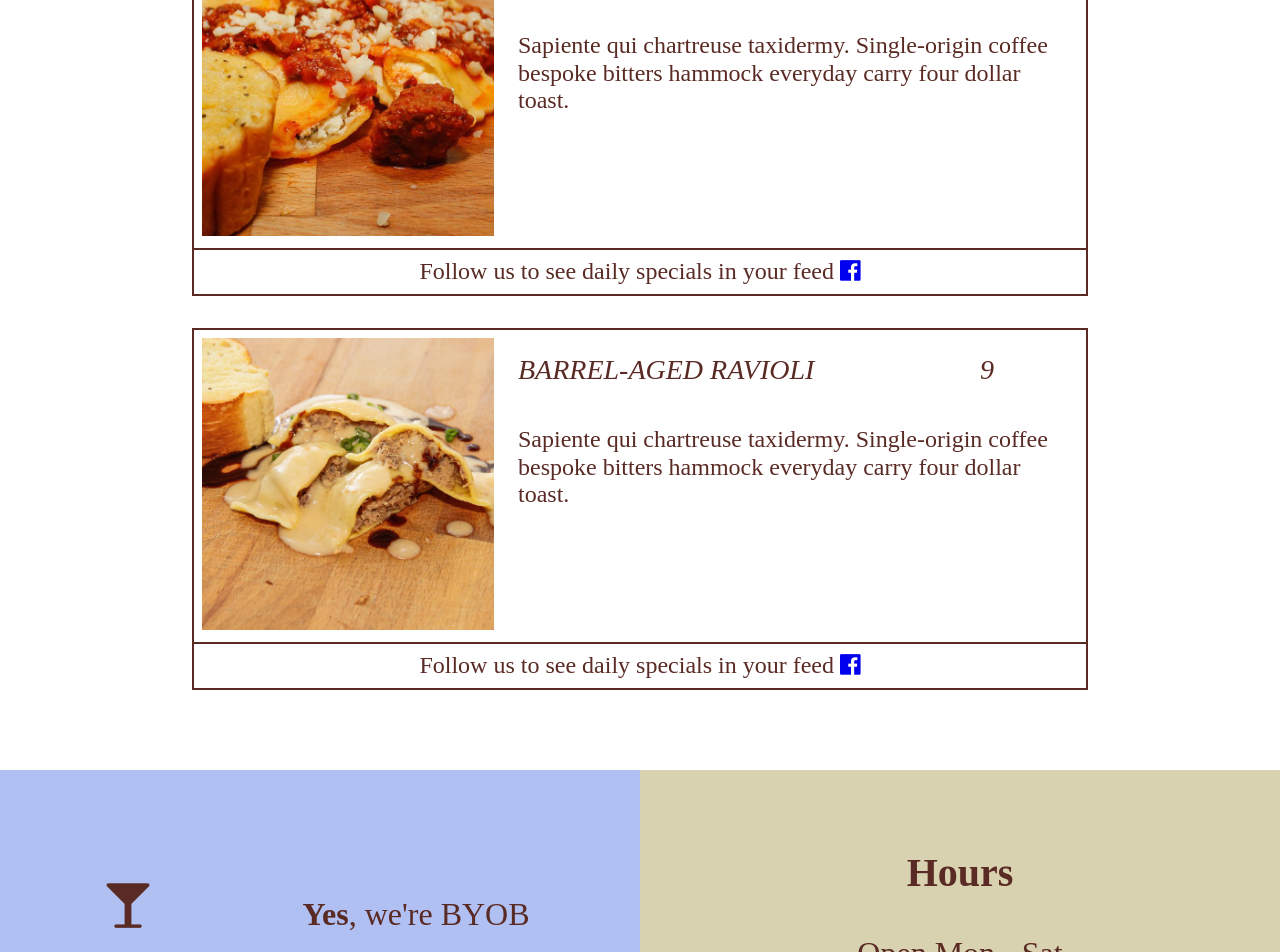
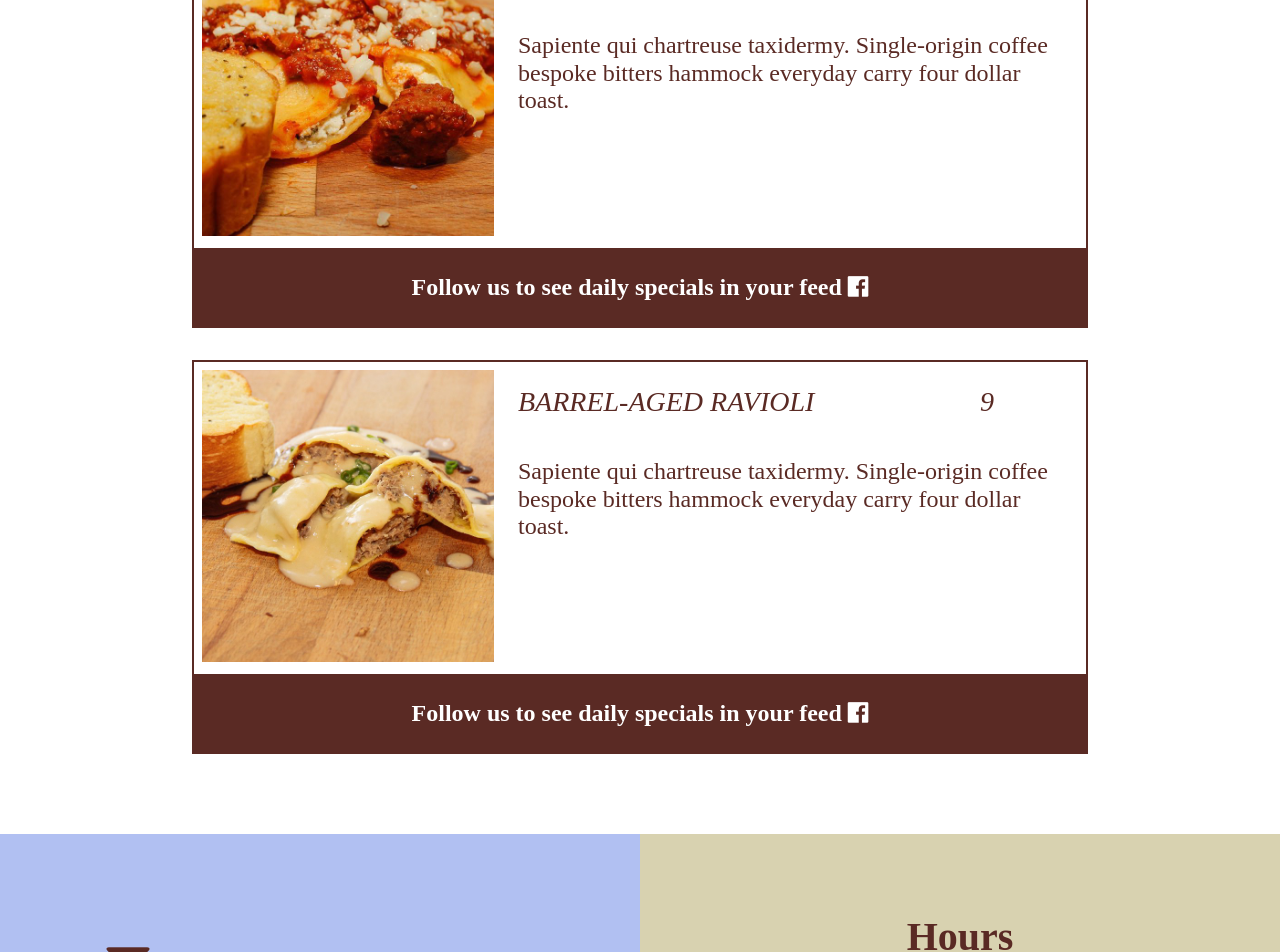
Before and after one commit to davidpowellme/assignments, a Jekyll site: the page built from restaurant-redesign/index.html, in a window 1280 px wide. Shown: the part 978-1930 px from the top of the page. Built offline with Jekyll 4.4.1, drawn with Linux system fonts in a browser that asks for light colours; nearby versions of some CDN libraries.

Commit message:
functioning, responsive site

```diff
--- a/restaurant-redesign/css/main.scss
+++ b/restaurant-redesign/css/main.scss
@@ -33,6 +33,14 @@ img {
 	max-width: 100%;
 }
 
+a {
+	color: $primary-color;
+	font-weight: 700;
+
+	&:hover {
+		color: #a71817;
+	}
+}
 .wrapper {
 	overflow: hidden;
 }
@@ -93,7 +101,13 @@ HEADER
 
 				a {
 					color: $primary-color;
+					font-weight: normal;
 					text-decoration: none;
+
+					&:hover {
+						color: #a71817;
+						text-decoration: underline;
+					}
 				}
 			}
 		}
@@ -265,16 +279,25 @@ SPECIALS
 		}
 
 		.follow {
+			background: $primary-color;
 			border-top: $border;
 			clear: both;
+			color: #fff;
 			font-size: 1.5rem;
 			margin: 0;
-			padding: 0.5rem;
+			//padding: 0.5rem;
 			text-align: center;
+			text-decoration: none;
+
+			&:hover {
+				background: $bg-color;
+				color: #a71817;
+				text-decoration: none;
+			}
 		}
-
 	}
 }
+
 
 @media (min-width: 650px) {
 	.specials {
@@ -333,6 +356,12 @@ XTRA
 		div {
 			overflow: hidden;
 		}
+	}
+}
+
+@media (min-width: 650px) {
+	.xtra p {
+		text-align: left;
 	}
 }
 /*
--- a/restaurant-redesign/index.html
+++ b/restaurant-redesign/index.html
@@ -21,9 +21,9 @@ title: Home
 			<p>Sapiente qui chartreuse taxidermy. Single-origin coffee bespoke bitters hammock everyday carry four dollar toast. </p>
 			</div>
 		</div>
-		<div class="col-sm-12 col-md-12 col-lg-12">
-			<p class="follow">Follow us to see daily specials in your feed  <a href="https://www.facebook.com/regalravioli/"><i class="fa fa-facebook-official"></i></a></p>
-		</div>
+		<a class="follow col-sm-12 col-md-12 col-lg-12" href="http://facebook.com/regal-ravioli">
+			<p>Follow us to see daily specials in your feed<span>  <i class="fa fa-facebook-official"></i></span></p>
+		</a>
 	</article>
 	<article class="spec-item col-sm-12 col-md-12 col-lg-12">
 		<div class="spec-info">
@@ -33,9 +33,9 @@ title: Home
 			<p>Sapiente qui chartreuse taxidermy. Single-origin coffee bespoke bitters hammock everyday carry four dollar toast. </p>
 			</div>
 		</div>
-		<div class="col-sm-12 col-md-12 col-lg-12">
-			<p class="follow">Follow us to see daily specials in your feed  <a href="https://www.facebook.com/regalravioli/"><i class="fa fa-facebook-official"></i></a></p>
-		</div>
+		<a class="follow col-sm-12 col-md-12 col-lg-12" href="http://facebook.com/regal-ravioli">
+			<p>Follow us to see daily specials in your feed<span>  <i class="fa fa-facebook-official"></i></span></p>
+		</a>
 	</article>
 </section>
 <section class="xtra col-sm-12 col-md-6 col-lg-6">
```
